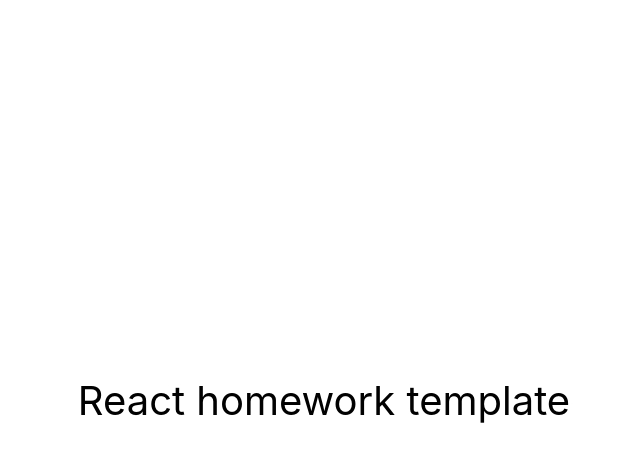
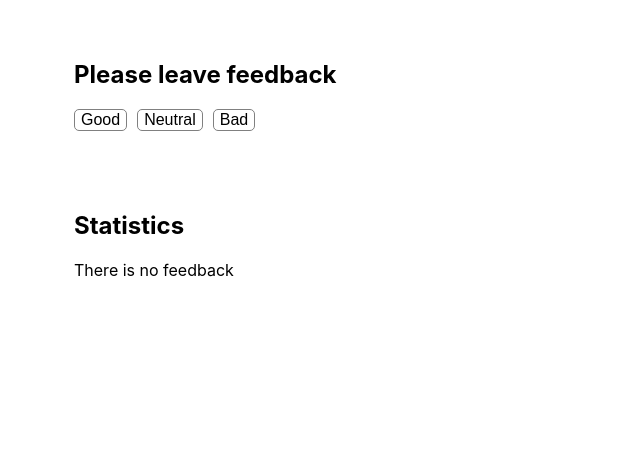
Before and after one commit to Troshuk/react-feedback-app, a React (Create React App) app: page / in a window 1280 px wide. Shown: the top 462 px of the page, without its empty margins (316-956 px from the left). Built offline with nearby package versions, Linux system fonts and the light colour scheme.

Commit message:
Feedback App

```diff
--- a/src/components/App.jsx
+++ b/src/components/App.jsx
@@ -1,16 +1,64 @@
-export const App = () => {
-  return (
-    <div
-      style={{
-        height: '100vh',
-        display: 'flex',
-        justifyContent: 'center',
-        alignItems: 'center',
-        fontSize: 40,
-        color: '#010101'
-      }}
-    >
-      React homework template
-    </div>
-  );
-};
+import { Component } from 'react';
+import { Section } from './Section/Section';
+import { FeedbackOptions } from './FeedbackOptions/FeedbackOptions';
+import { Statistics } from './Statistics/Statistics';
+import { Notification } from './Notification/Notification';
+
+export class App extends Component {
+  state = {
+    good: 0,
+    neutral: 0,
+    bad: 0,
+  };
+
+  handleCountIncrease = e => {
+    const feedbackType = e.target.dataset.type;
+
+    this.setState({
+      [feedbackType]: this.state[feedbackType] + 1,
+    });
+  };
+
+  getPositivePercentage = () => {
+    const total = this.getTotal();
+
+    if (!total) {
+      return 0;
+    }
+
+    return (this.state.good / this.getTotal()) * 100;
+  };
+
+  getTotal = () => {
+    const { good, neutral, bad } = this.state;
+
+    return good + neutral + bad;
+  };
+
+  render() {
+    const { good, neutral, bad } = this.state;
+    const total = this.getTotal();
+
+    return (
+      <div>
+        <Section title="Please leave feedback">
+          <FeedbackOptions handleCountIncrease={this.handleCountIncrease} />
+        </Section>
+
+        <Section title="Statistics">
+          {total ? (
+            <Statistics
+              good={good}
+              neutral={neutral}
+              bad={bad}
+              total={total}
+              positivePercentage={this.getPositivePercentage()}
+            />
+          ) : (
+            <Notification message="There is no feedback" />
+          )}
+        </Section>
+      </div>
+    );
+  }
+}
--- /dev/null
+++ b/src/components/FeedbackOptions/FeedbackOptions.jsx
@@ -0,0 +1,19 @@
+import css from './FeedbackOptions.module.css';
+
+const FeedbackOptions = ({ handleCountIncrease }) => {
+  return (
+    <div className={css.feedback}>
+      <button type="button" onClick={handleCountIncrease} data-type="good">
+        Good
+      </button>
+      <button type="button" onClick={handleCountIncrease} data-type="neutral">
+        Neutral
+      </button>
+      <button type="button" onClick={handleCountIncrease} data-type="bad">
+        Bad
+      </button>
+    </div>
+  );
+};
+
+export { FeedbackOptions };
--- /dev/null
+++ b/src/components/FeedbackOptions/FeedbackOptions.module.css
@@ -0,0 +1,11 @@
+.feedback {
+    display: flex;
+    gap: 10px;
+}
+
+.feedback button {
+    border: 1px solid gray;
+    border-radius: 5px;
+    background-color: #fff;
+    font-size: 16px;
+}
--- /dev/null
+++ b/src/components/Notification/Notification.jsx
@@ -0,0 +1,5 @@
+const Notification = ({ message }) => {
+  return <p>{message}</p>;
+};
+
+export { Notification };
--- /dev/null
+++ b/src/components/Section/Section.jsx
@@ -0,0 +1,12 @@
+import css from './Section.module.css';
+
+const Section = ({ title, children }) => {
+  return (
+    <section className={css.section}>
+      {title && <h2>{title}</h2>}
+      {children}
+    </section>
+  );
+};
+
+export { Section };
--- /dev/null
+++ b/src/components/Section/Section.module.css
@@ -0,0 +1,5 @@
+.section {
+    max-width: 500px;
+    margin: 20px auto;
+    padding: 20px;
+}
--- /dev/null
+++ b/src/components/Statistics/Statistics.jsx
@@ -0,0 +1,25 @@
+import css from './Statistics.module.css';
+
+const Statistics = ({ good, neutral, bad, total, positivePercentage }) => {
+  return (
+    <div className={css.statisticsContainer}>
+      <div>
+        Good: <span>{good}</span>
+      </div>
+      <div>
+        Neutral: <span>{neutral}</span>
+      </div>
+      <div>
+        Bad: <span>{bad}</span>
+      </div>
+      <div>
+        Total: <span>{total}</span>
+      </div>
+      <div>
+        Positive feedback: <span>{positivePercentage.toFixed()}%</span>
+      </div>
+    </div>
+  );
+};
+
+export { Statistics };
--- /dev/null
+++ b/src/components/Statistics/Statistics.module.css
@@ -0,0 +1,9 @@
+.statisticsContainer {
+    display: flex;
+    flex-direction: column;
+    gap: 10px;
+}
+
+.statisticsContainer div span {
+    font-weight: bold;
+}
```
Also changed, not shown: 1 other file (tests, documents, lock files or other folders).
